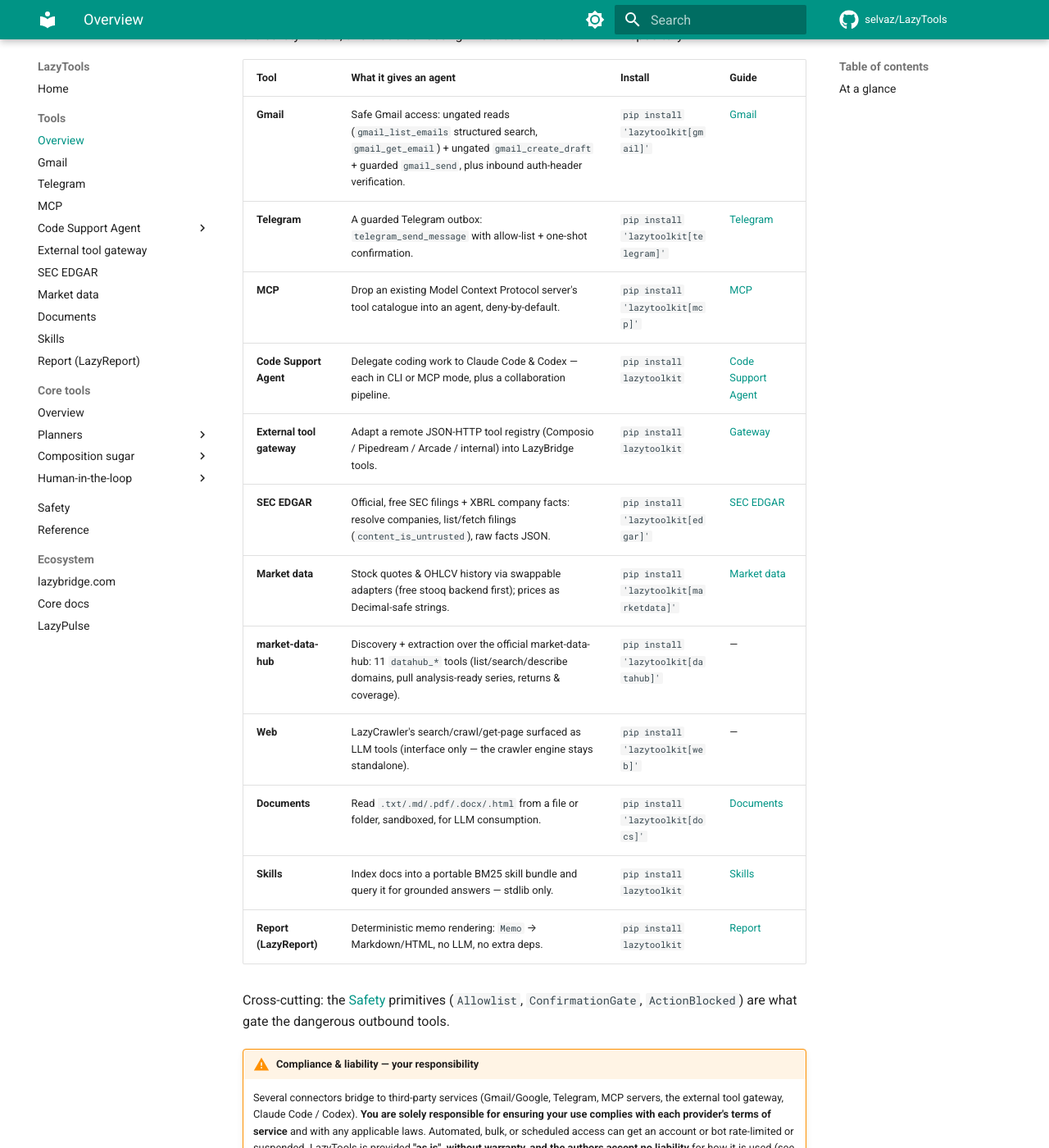
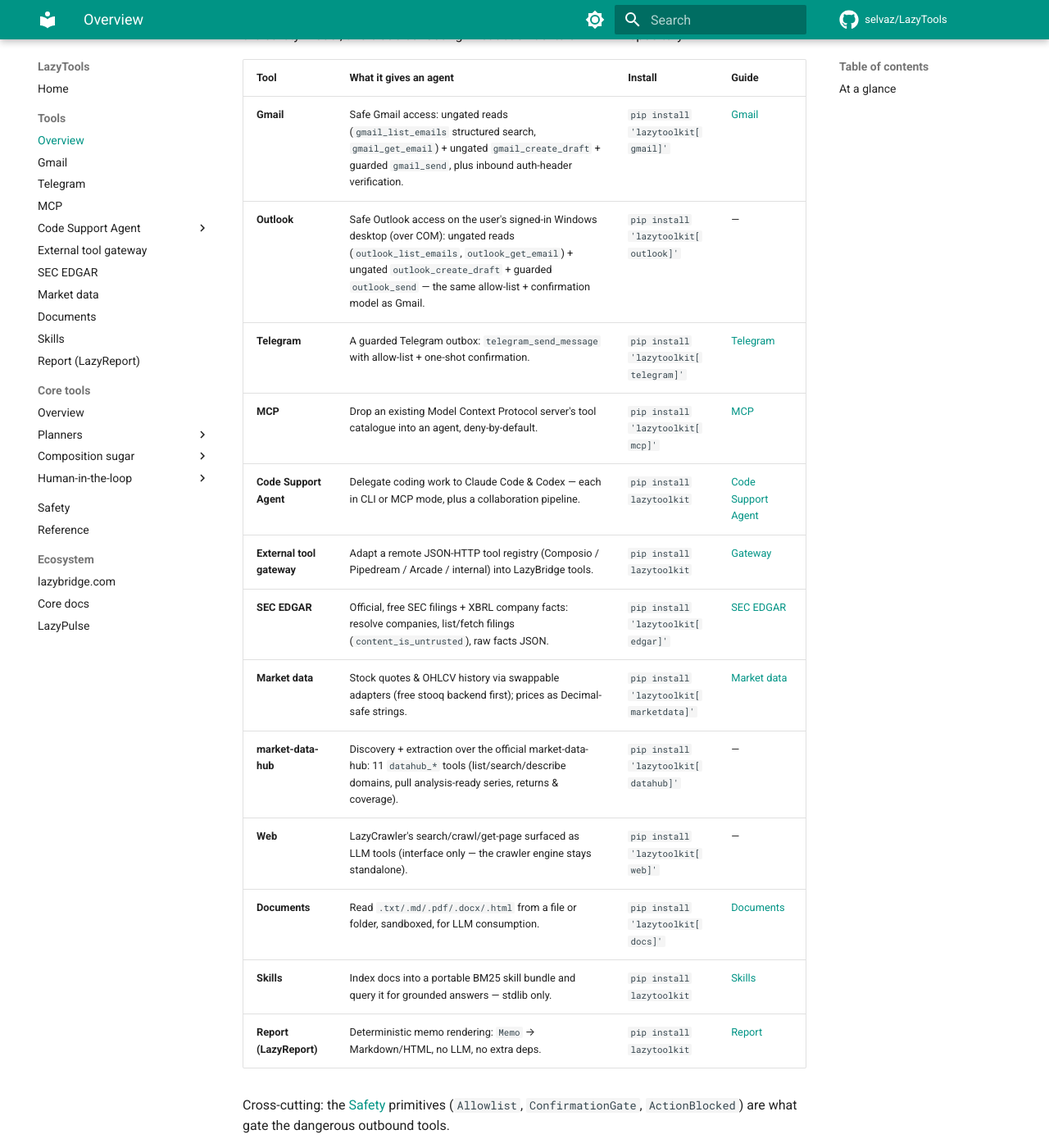
Before and after one commit to selvaz/LazyTools, an MkDocs documentation site: the page built from docs/connectors.md, in a window 1280 px wide and 1400 px high, scrolled down 226 px. Shown: the whole window at 82% size. Built offline with MkDocs 1.6.1 and Material for MkDocs 9.7.7, drawn with Linux system fonts in a browser that asks for light colours; comment, search, counter and statistics services are not loaded.

Commit message:
docs: document the Outlook connector (README + site) (#39)
* docs: document the Outlook connector (README + site)

The Outlook connector (lazytools.connectors.outlook, extra [outlook]) shipped in
a prior session but was missing from the docs — same gap datahub/web had before
#37. Aligns the docs with the public API:

- README: add the [outlook] install extra, the import-contract line, and outlook
  to the connectors package-layout row
- docs/connectors.md: add the Outlook row to the tools table and an 'Outlook'
  At-a-glance example (outlook_list_emails/get_email/create_draft + guarded
  outlook_send — same Allowlist + confirmation model as Gmail)
- docs/reference.md: add the Outlook API-reference section (OutlookTools,
  OutlookClient)

Verified with mkdocs build --strict (clean). No code changes.

Co-Authored-By: Claude Opus 4.8 <noreply@anthropic.com>
Claude-Session: https://claude.ai/code/session_01ARJFkvHUESmoe8qMeN2W26

* docs: fix Outlook example to use OutlookClient.connect() factory

Codex review (P2): OutlookClient() raises TypeError — the public constructor
requires injected namespace/application; the production path is the
OutlookClient.connect() COM factory.

Co-Authored-By: Claude Opus 4.8 <noreply@anthropic.com>
Claude-Session: https://claude.ai/code/session_01ARJFkvHUESmoe8qMeN2W26

---------

Co-authored-by: Claude <noreply@anthropic.com>

````diff
--- a/docs/connectors.md
+++ b/docs/connectors.md
@@ -9,6 +9,7 @@ Treat each as its own mini-repository.
 | Tool | What it gives an agent | Install | Guide |
 |---|---|---|---|
 | **Gmail** | Safe Gmail access: ungated reads (`gmail_list_emails` structured search, `gmail_get_email`) + ungated `gmail_create_draft` + guarded `gmail_send`, plus inbound auth-header verification. | `pip install 'lazytoolkit[gmail]'` | [Gmail](gmail.md) |
+| **Outlook** | Safe Outlook access on the user's signed-in Windows desktop (over COM): ungated reads (`outlook_list_emails`, `outlook_get_email`) + ungated `outlook_create_draft` + guarded `outlook_send` — the same allow-list + confirmation model as Gmail. | `pip install 'lazytoolkit[outlook]'` | — |
 | **Telegram** | A guarded Telegram outbox: `telegram_send_message` with allow-list + one-shot confirmation. | `pip install 'lazytoolkit[telegram]'` | [Telegram](telegram.md) |
 | **MCP** | Drop an existing Model Context Protocol server's tool catalogue into an agent, deny-by-default. | `pip install 'lazytoolkit[mcp]'` | [MCP](mcp.md) |
 | **Code Support Agent** | Delegate coding work to Claude Code & Codex — each in CLI or MCP mode, plus a collaboration pipeline. | `pip install lazytoolkit` | [Code Support Agent](code-support/index.md) |
@@ -52,6 +53,17 @@ Cross-cutting: the [Safety](safety.md) primitives (`Allowlist`,
     # one-shot confirmation). See Gmail + Safety.
     tools = GmailTools(client, allowed_recipients=["teammate@example.com"])
     agent = Agent("claude-opus-4-8", tools=[tools])
+    ```
+
+=== "Outlook"
+
+    ```python
+    from lazytools.connectors.outlook import OutlookClient, OutlookTools
+
+    client = OutlookClient.connect()    # attaches to the running Outlook desktop (COM)
+    # outlook_create_draft is always allowed; outlook_send is gated (allow-list +
+    # one-shot confirmation), mirroring Gmail.
+    tools = OutlookTools(client, allowed_recipients=["teammate@example.com"])
     ```
 
 === "Telegram"
````
Also changed, not shown: README.md (+3 -1 lines), docs/reference.md (+6 -0 lines).
